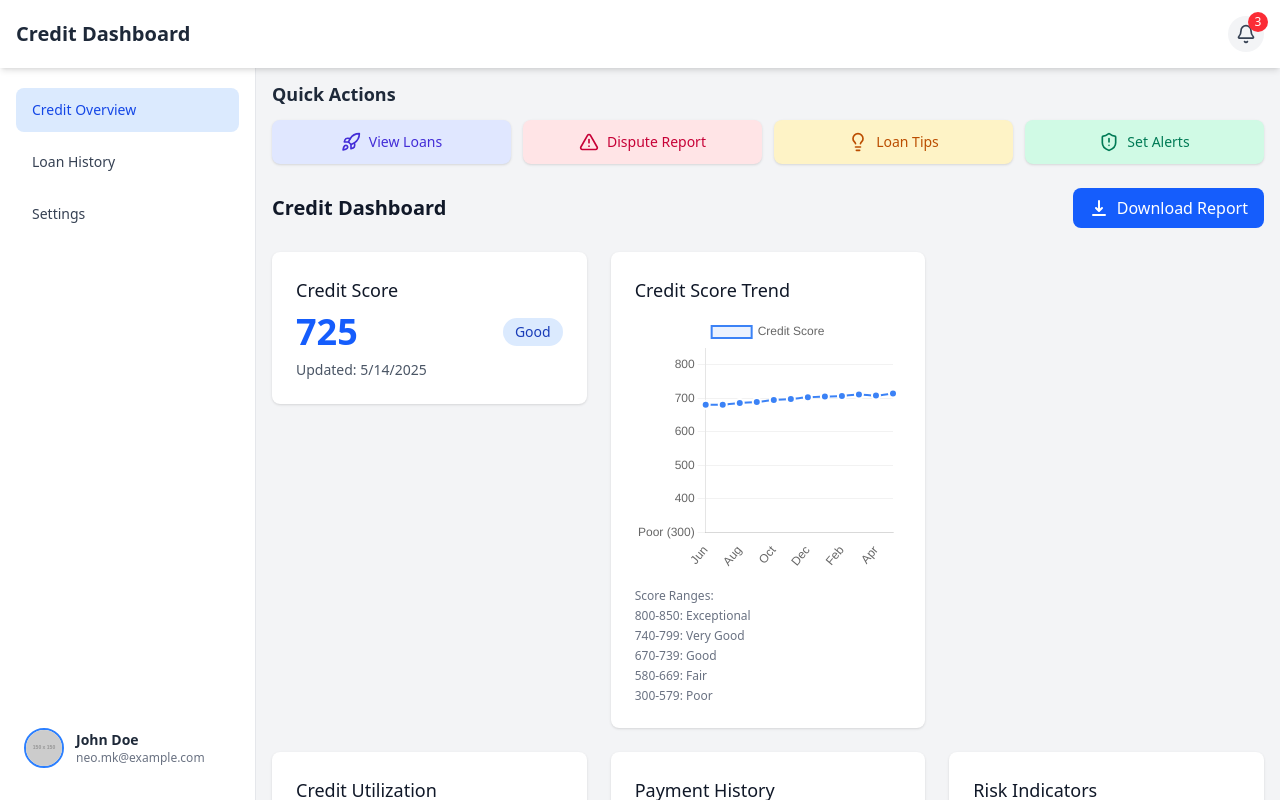
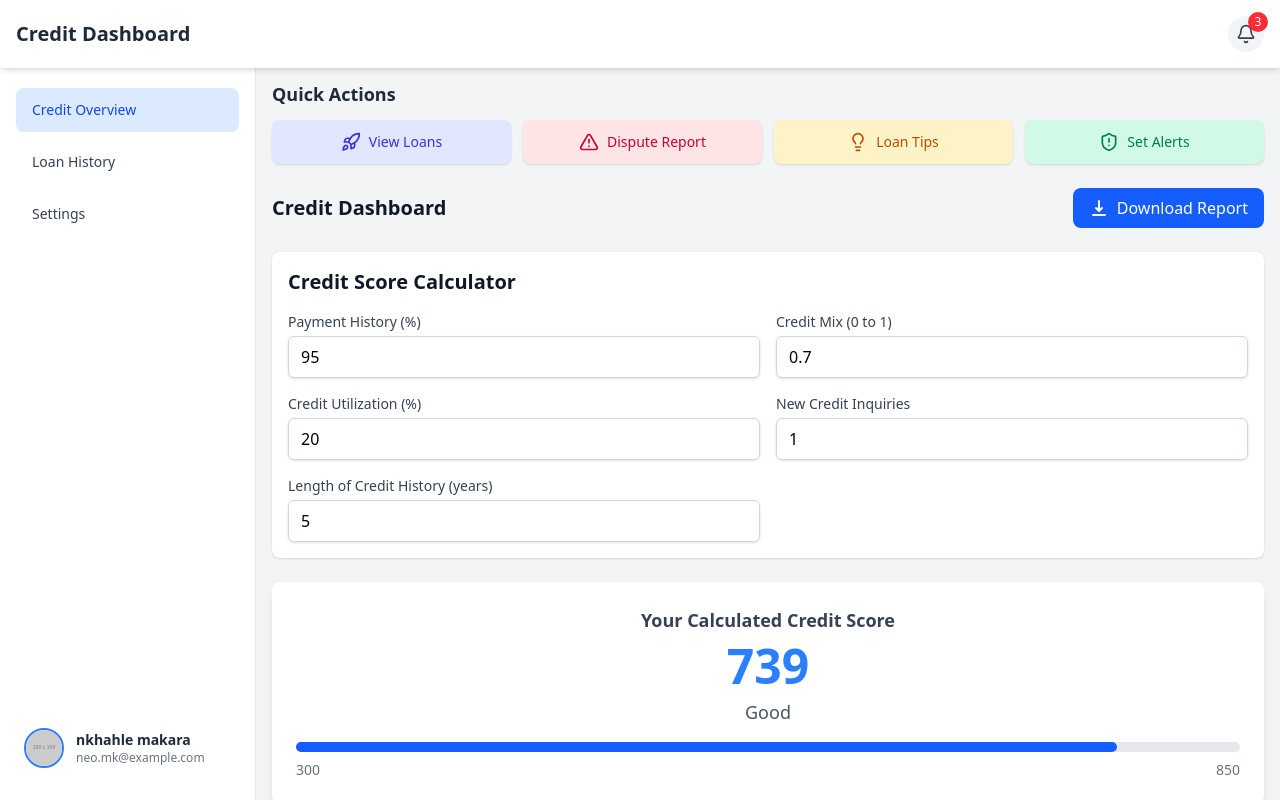
Before and after one commit to kamohelomokhethi137/loticredit, a React (Vite) app: page /consumer in a window 1280 px wide. Shown: the top 800 px of the page. Built offline with nearby package versions, Linux system fonts and the light colour scheme.

Commit message:
Update ConsumerDashboard.jsx

```diff
--- a/src/components/ConsumerDashboard.jsx
+++ b/src/components/ConsumerDashboard.jsx
@@ -1,7 +1,5 @@
 import React, { useState, useRef } from 'react';
 import { useSnackbar } from 'notistack';
-import CreditScoreCard from './consumer/CreditScoreCard';
-import CreditScoreTrend from './consumer/CreditScoreTrend';
 import CreditUtilization from './consumer/CreditUtilization';
 import PaymentHistory from './consumer/PaymentHistory';
 import RiskIndicators from './consumer/RiskIndicators';
@@ -38,13 +36,38 @@ ChartJS.register(
   Legend
 );
 
+function calculateCreditScore({
+  paymentHistory,
+  utilization,
+  lengthOfHistory,
+  creditMix,
+  inquiries
+}) {
+  const baseScore = 300;
+  const maxScore = 850;
+
+  const paymentScore = paymentHistory * 100 * 0.35;
+  const utilizationScore = (1 - utilization) * 100 * 0.3;
+  const historyScore = Math.min(lengthOfHistory / 10, 1) * 100 * 0.15;
+  const mixScore = creditMix * 100 * 0.1;
+  const inquiryScore = Math.max(0, (1 - inquiries / 5)) * 100 * 0.1;
+
+  const totalScore =
+    paymentScore + utilizationScore + historyScore + mixScore + inquiryScore;
+
+  const normalized = Math.round(
+    baseScore + (totalScore / 100) * (maxScore - baseScore)
+  );
+
+  return Math.min(maxScore, Math.max(baseScore, normalized));
+}
+
 function ConsumerDashboard() {
   const { enqueueSnackbar } = useSnackbar();
   const userProfile = {
-    name: 'John Doe',
+    name: 'nkhahle makara',
     email: 'neo.mk@example.com',
     avatar: 'https://via.placeholder.com/150',
-    creditScore: 720,
     creditUtilization: '30%',
     paymentHistory: '100% on time',
     totalAccounts: 5,
@@ -57,14 +80,45 @@ function ConsumerDashboard() {
   const [showDisputeModal, setShowDisputeModal] = useState(false);
   const [isGeneratingReport, setIsGeneratingReport] = useState(false);
 
+  // State for credit score calculator
+  const [paymentHistory, setPaymentHistory] = useState(0.95);
+  const [utilization, setUtilization] = useState(0.2);
+  const [lengthOfHistory, setLengthOfHistory] = useState(5);
+  const [creditMix, setCreditMix] = useState(0.7);
+  const [inquiries, setInquiries] = useState(1);
+
+  // Calculate the score
+  const calculatedScore = calculateCreditScore({
+    paymentHistory,
+    utilization,
+    lengthOfHistory,
+    creditMix,
+    inquiries
+  });
+
   // Refs for capturing components
-  const creditScoreRef = useRef(null);
   const creditTrendRef = useRef(null);
   const creditUtilizationRef = useRef(null);
   const paymentHistoryRef = useRef(null);
   const riskIndicatorsRef = useRef(null);
 
   const toggleSidebar = () => setIsSidebarOpen(prev => !prev);
+
+  const getScoreRating = (score) => {
+    if (score >= 800) return 'Excellent';
+    if (score >= 740) return 'Very Good';
+    if (score >= 670) return 'Good';
+    if (score >= 580) return 'Fair';
+    return 'Poor';
+  };
+
+  const getScoreColor = (score) => {
+    if (score >= 800) return 'text-green-500';
+    if (score >= 740) return 'text-teal-500';
+    if (score >= 670) return 'text-blue-500';
+    if (score >= 580) return 'text-yellow-500';
+    return 'text-red-500';
+  };
 
   const saveSettings = async (settingsData) => {
     try {
@@ -90,7 +144,6 @@ function ConsumerDashboard() {
     try {
       await generatePDFReport(
         userProfile,
-        creditScoreRef.current,
         creditTrendRef.current,
         creditUtilizationRef.current,
         paymentHistoryRef.current,
@@ -116,21 +169,120 @@ function ConsumerDashboard() {
         />
       </div>
 
-      <div className="grid grid-cols-1 md:grid-cols-3 gap-4 sm:gap-6">
-        <div ref={creditScoreRef}>
-          <CreditScoreCard />
-        </div>
-        <div ref={creditTrendRef}>
-          <CreditScoreTrend />
+      {/* Credit Score Calculator Section */}
+      <div className="p-4 bg-white dark:bg-gray-800 rounded-lg shadow">
+        <h2 className="text-xl font-bold mb-4 text-gray-900 dark:text-white">Credit Score Calculator</h2>
+
+        <div className="grid grid-cols-1 md:grid-cols-2 gap-4">
+          <div className="space-y-4">
+            <div>
+              <label className="block text-sm font-medium text-gray-700 dark:text-gray-300 mb-1">
+                Payment History (%)
+              </label>
+              <input
+                type="number"
+                min="0"
+                max="100"
+                value={paymentHistory * 100}
+                onChange={e => setPaymentHistory(Math.min(Math.max(e.target.value / 100, 0), 1))}
+                className="w-full px-3 py-2 border border-gray-300 dark:border-gray-600 rounded-md shadow-sm focus:outline-none focus:ring-2 focus:ring-blue-500 focus:border-blue-500 dark:bg-gray-700 dark:text-white"
+              />
+            </div>
+
+            <div>
+              <label className="block text-sm font-medium text-gray-700 dark:text-gray-300 mb-1">
+                Credit Utilization (%)
+              </label>
+              <input
+                type="number"
+                min="0"
+                max="100"
+                value={utilization * 100}
+                onChange={e => setUtilization(Math.min(Math.max(e.target.value / 100, 0), 1))}
+                className="w-full px-3 py-2 border border-gray-300 dark:border-gray-600 rounded-md shadow-sm focus:outline-none focus:ring-2 focus:ring-blue-500 focus:border-blue-500 dark:bg-gray-700 dark:text-white"
+              />
+            </div>
+
+            <div>
+              <label className="block text-sm font-medium text-gray-700 dark:text-gray-300 mb-1">
+                Length of Credit History (years)
+              </label>
+              <input
+                type="number"
+                min="0"
+                max="20"
+                value={lengthOfHistory}
+                onChange={e => setLengthOfHistory(Math.min(Math.max(Number(e.target.value), 0), 20))}
+                className="w-full px-3 py-2 border border-gray-300 dark:border-gray-600 rounded-md shadow-sm focus:outline-none focus:ring-2 focus:ring-blue-500 focus:border-blue-500 dark:bg-gray-700 dark:text-white"
+              />
+            </div>
+          </div>
+
+          <div className="space-y-4">
+            <div>
+              <label className="block text-sm font-medium text-gray-700 dark:text-gray-300 mb-1">
+                Credit Mix (0 to 1)
+              </label>
+              <input
+                type="number"
+                min="0"
+                max="1"
+                step="0.01"
+                value={creditMix}
+                onChange={e => setCreditMix(Math.min(Math.max(Number(e.target.value), 0), 1))}
+                className="w-full px-3 py-2 border border-gray-300 dark:border-gray-600 rounded-md shadow-sm focus:outline-none focus:ring-2 focus:ring-blue-500 focus:border-blue-500 dark:bg-gray-700 dark:text-white"
+              />
+            </div>
+
+            <div>
+              <label className="block text-sm font-medium text-gray-700 dark:text-gray-300 mb-1">
+                New Credit Inquiries
+              </label>
+              <input
+                type="number"
+                min="0"
+                max="10"
+                value={inquiries}
+                onChange={e => setInquiries(Math.min(Math.max(Number(e.target.value), 0), 10))}
+                className="w-full px-3 py-2 border border-gray-300 dark:border-gray-600 rounded-md shadow-sm focus:outline-none focus:ring-2 focus:ring-blue-500 focus:border-blue-500 dark:bg-gray-700 dark:text-white"
+              />
+            </div>
+          </div>
         </div>
       </div>
 
+      {/* Credit Score Result Card */}
+      <div className="p-6 bg-white dark:bg-gray-800 rounded-lg shadow-lg">
+        <div className="flex flex-col items-center">
+          <h3 className="text-lg font-semibold text-gray-700 dark:text-gray-300 mb-2">
+            Your Calculated Credit Score
+          </h3>
+          <div className={`text-5xl font-bold ${getScoreColor(calculatedScore)} mb-2`}>
+            {calculatedScore}
+          </div>
+          <div className="text-lg font-medium text-gray-600 dark:text-gray-400 mb-4">
+            {getScoreRating(calculatedScore)}
+          </div>
+          <div className="w-full bg-gray-200 dark:bg-gray-700 rounded-full h-2.5">
+            <div
+              className="bg-blue-600 h-2.5 rounded-full"
+              style={{ width: `${(calculatedScore / 850) * 100}%` }}
+            ></div>
+          </div>
+          <div className="flex justify-between w-full mt-2 text-sm text-gray-500 dark:text-gray-400">
+            <span>300</span>
+            <span>850</span>
+          </div>
+        </div>
+      </div>
+
+      {/* Dashboard Metrics */}
       <div className="grid grid-cols-1 md:grid-cols-3 gap-4 sm:gap-6">
         <div ref={creditUtilizationRef}>
-          <CreditUtilization />
+          <CreditUtilization utilization={utilization * 100} />
         </div>
         <div ref={paymentHistoryRef}>
-          <PaymentHistory />
+          <PaymentHistory paymentHistory={paymentHistory * 100} />
         </div>
         <div ref={riskIndicatorsRef}>
           <RiskIndicators />
```
